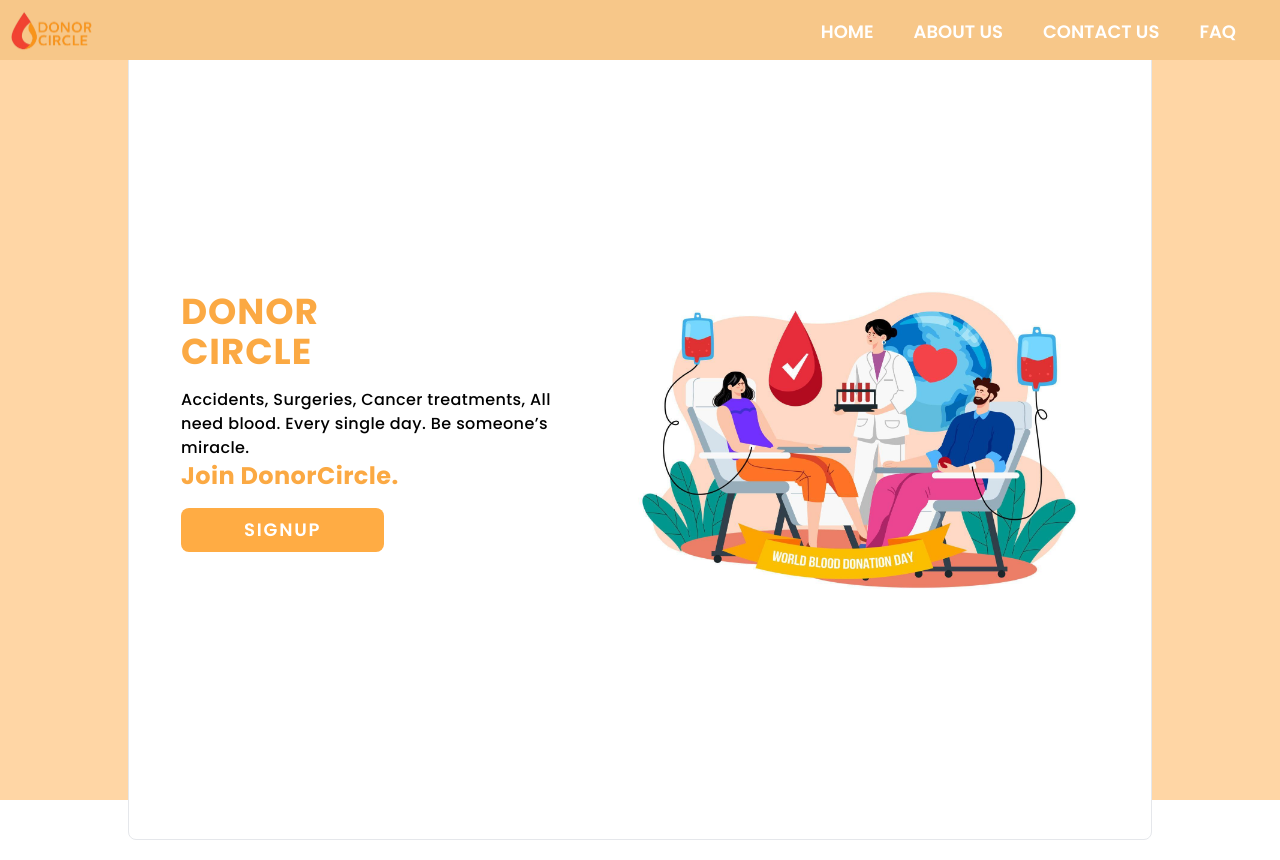
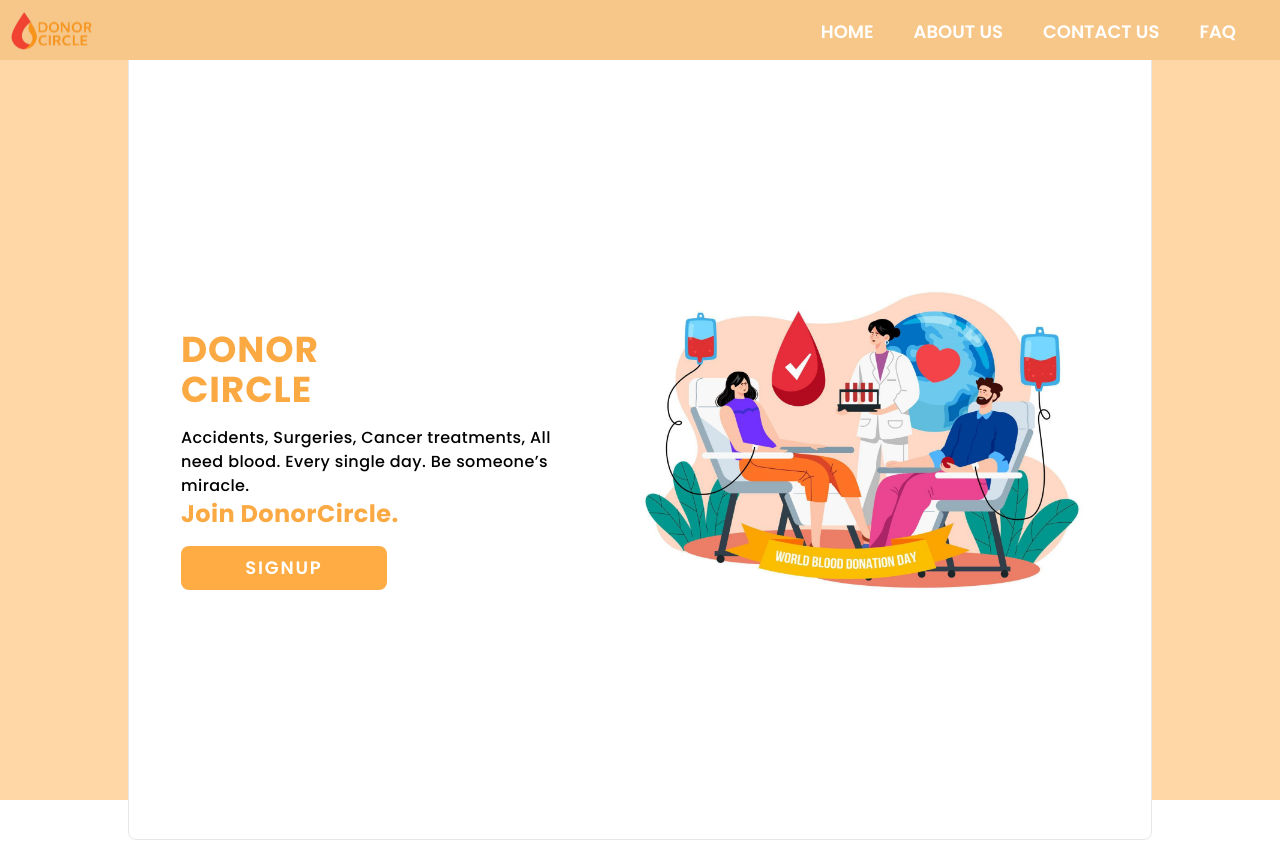
Before and after one commit to TanmayVidhate/DonorCircle_2, a React (Vite) app in the folder client/: page / in a window 1280 px wide. Built offline with nearby package versions, Linux system fonts and the light colour scheme.

Commit message:
remove mt and p

```diff
--- a/client/src/Components/Image.jsx
+++ b/client/src/Components/Image.jsx
@@ -3,7 +3,7 @@ import React from 'react'
 function Image({ img_url,className }) {
   // console.log(img_url)
   return (
-    <div className=' m-1 p-2 '>
+    <div className=''>
       <img src={img_url} alt='Image blood' className={`w-96 h-96 object-cover ${className}`} />
     </div>
   )
--- a/client/src/Views/Landingpage.jsx
+++ b/client/src/Views/Landingpage.jsx
@@ -39,7 +39,7 @@ function Landingpage() {
                             </div>
 
                             {/* second div */}
-                            <div className='p-3 my-5 w-full  grid place-items-center   '>
+                            <div className='  w-full  grid place-items-center   '>
                                 <Image img_url={img} className="w-auto h-3/5  object-scale-down sm:object-scale-down md:object-scale-down lg:object-cover   " />
                             </div>
                         </div>
```
